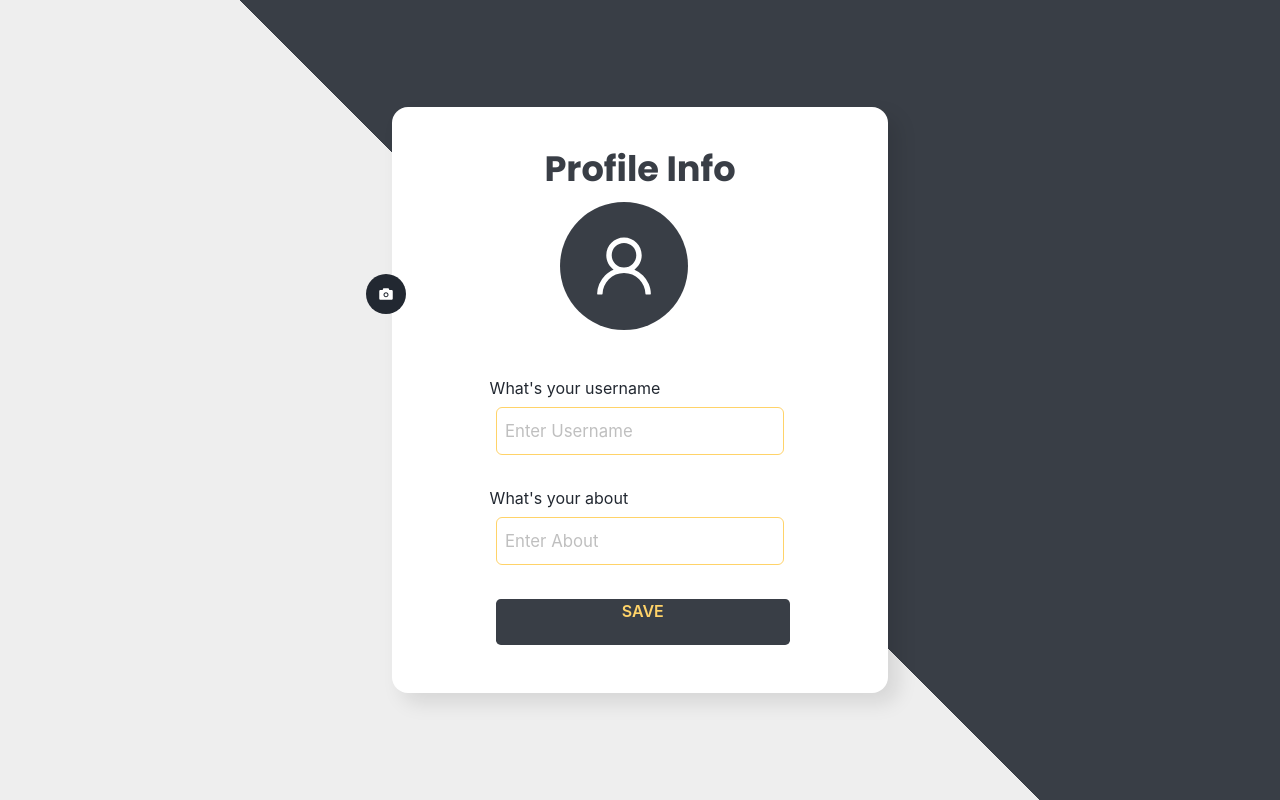
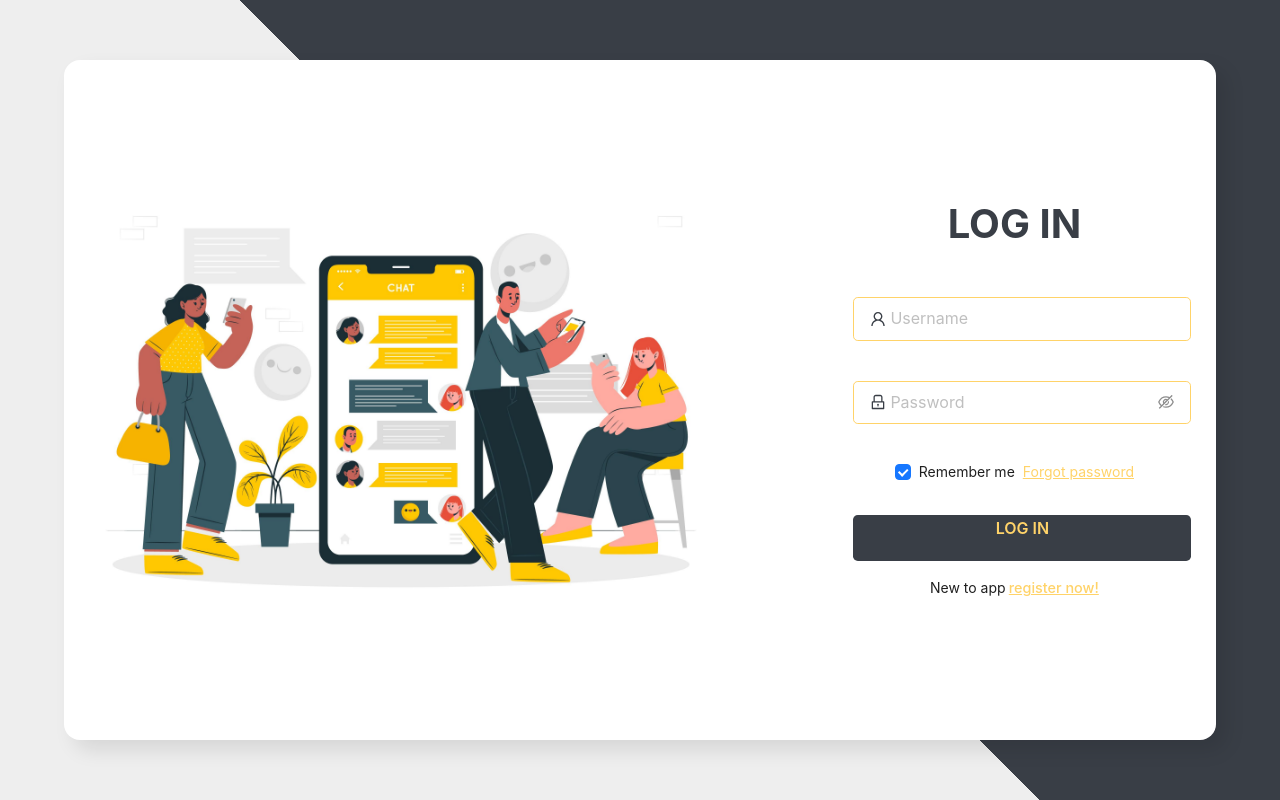
Before and after one commit to Moosa-Razaa/OnlineChattingApplication, a React (Vite) app in the folder frontend/: page / in a window 1280 px wide. Built offline with nearby package versions, Linux system fonts and the light colour scheme.

Commit message:
Resolved comments on the PR

```diff
--- a/frontend/src/App.tsx
+++ b/frontend/src/App.tsx
@@ -1,11 +1,12 @@
 import React from 'react';
-import LoginSignupForm from './components/LoginSignupForm';
 import "./App.module.css"
 import OTPScreen from './components/OtpScreen';
-import ProfileForm from './components/Profile';
+import Profile from './components/Profile';
+import LoginSignupForm from './components/LoginSignupForm';
+
 
 const App: React.FC = () => {
-  return <ProfileForm/>
+  return <LoginSignupForm state='login'/>
 };
 
 export default App;
--- a/frontend/src/components/LoginSignupForm.module.css
+++ b/frontend/src/components/LoginSignupForm.module.css
@@ -1,18 +1,8 @@
-/*
-:root {
-  --main: rgba(13, 18, 36, 1);
-  --pink: rgba(249, 38, 174, 1);
-  --cyan: rgba(22, 248, 182, 1);
-  --purple: rgba(129, 40, 237, 1);
-} */
-
-
 .background {
   width: 100%;
   height: 100vh;
-  background: linear-gradient(45deg, #EEEEEE 50%, #393E46 50%);
+  background: linear-gradient(45deg, #eeeeee 50%, #393e46 50%);
   display: flex;
-  justify-content: center;
   align-items: center;
   justify-content: center;
 }
@@ -48,7 +38,7 @@
   width: 100%;
 }
 
-.ant-btn {
+.btn {
   background-color: #393e46;
   width: 19rem;
   height: 1.7rem;
@@ -64,7 +54,7 @@
   text-transform: uppercase;
   font-size: 1rem;
   font-weight: 600;
-  transition: all .5s;
+  transition: all 0.5s;
 }
 
 .login-text {
@@ -73,7 +63,7 @@
   text-align: center;
 }
 
-.ant-btn:hover {
+.btn:hover {
   opacity: 90% !important;
   color: #393e46 !important;
   outline: none !important;
@@ -98,7 +88,7 @@
   gap: 2rem;
 }
 
-.ant-input {
+.input {
   margin: 0.5rem;
   font-size: 1rem;
   padding: 0.5rem 1rem;
@@ -107,18 +97,17 @@
   border-radius: 0.3rem;
 }
 
-
-.register-button{
+.register-button {
   color: #ffd369;
   cursor: pointer;
   font-weight: 500;
-  font-size: .9rem;
+  font-size: 0.9rem;
   text-decoration: underline;
 }
 
-.register{
+.register {
   display: flex;
   justify-content: center;
   margin: 1rem;
-  gap: .2rem;
+  gap: 0.2rem;
 }
--- a/frontend/src/components/LoginSignupForm.tsx
+++ b/frontend/src/components/LoginSignupForm.tsx
@@ -36,7 +36,7 @@ const LoginSignupForm: React.FC<LoginSignupFormProps> = ({ state }) => {
                 ]}
               >
                 <Input
-                  className={styles["ant-input"]}
+                  className={styles.input}
                   prefix={<UserOutlined className="site-form-item-icon" />}
                   placeholder="Username"
                 />
@@ -48,7 +48,7 @@ const LoginSignupForm: React.FC<LoginSignupFormProps> = ({ state }) => {
                 ]}
               >
                 <Input.Password
-                  className={styles["ant-input"]}
+                  className={styles.input}
                   prefix={<LockOutlined className="site-form-item-icon" />}
                   type="password"
                   placeholder="Password"
@@ -62,7 +62,7 @@ const LoginSignupForm: React.FC<LoginSignupFormProps> = ({ state }) => {
                   ]}
                 >
                   <Input
-                    className={styles["ant-input"]}
+                    className={styles.input}
                     prefix={<LockOutlined className="site-form-item-icon" />}
                     type="password"
                     placeholder="Confirm password"
@@ -91,7 +91,7 @@ const LoginSignupForm: React.FC<LoginSignupFormProps> = ({ state }) => {
               </div>
 
               <Form.Item>
-                <Button className={styles["ant-btn"]} block htmlType="submit">
+                <Button className={styles.btn} block htmlType="submit">
                   {state === "login" ? "log in" : "sign up"}
                 </Button>
                 <div className={styles.register}>
--- a/frontend/src/components/OtpScreen.module.css
+++ b/frontend/src/components/OtpScreen.module.css
@@ -1,7 +1,6 @@
 .main-div{
     width: 100%;
     height: 100vh;
-    /* background-color: #eeeeee; */
     display: flex;
     justify-content: center;
     align-items: center;
@@ -13,7 +12,6 @@
     height: 65%;
     background-color: white;
     display: flex;
-    /* justify-content: center; */
     align-items: center;
     box-shadow: 10px 10px 20px rgba(0, 0, 0, 0.1);
     border-radius: 1rem;
@@ -27,7 +25,7 @@
     text-align: center;
   }
 
-  .ant-btn {
+  .btn {
     background-color: #393e46;
     width: 19rem;
     height: 1.7rem;
@@ -46,7 +44,7 @@
     transition: all .5s;
   }
 
-  .ant-btn:hover {
+  .btn:hover {
     opacity: 90% !important;
     color: #393e46 !important;
     outline: none !important;
@@ -55,3 +53,9 @@
     cursor: pointer !important;
     background-color: #ffd369;
   }
+
+  .info-text{
+    text-align: center;
+    font-size:  "1rem";
+    margin: 0 0 4rem 0;
+  }
--- a/frontend/src/components/Profile.module.css
+++ b/frontend/src/components/Profile.module.css
@@ -1,7 +1,6 @@
 .main-div{
     width: 100%;
     height: 100vh;
-    /* background-color: #eeeeee; */
     display: flex;
     justify-content: center;
     align-items: center;
@@ -13,13 +12,11 @@
     height: auto;
     background-color: white;
     display: flex;
-    /* justify-content: center; */
     align-items: center;
     box-shadow: 10px 10px 20px rgba(0, 0, 0, 0.1);
     padding: 1.5rem;
     border-radius: 1rem;
     flex-direction: column;
-    /* margin: 0 auto; */
 }
 
 .profile-info-text {
@@ -29,7 +26,7 @@
     text-align: center;
   }
 
-  .ant-btn {
+  .btn {
     background-color: #393e46;
     width: 18.4rem !important;
     height: 1.7rem;
@@ -48,7 +45,7 @@
     transition: all .5s;
   }
 
-  .ant-btn:hover {
+  .btn:hover {
     opacity: 90% !important;
     color: #393e46 !important;
     outline: none !important;
--- a/frontend/src/components/Profile.tsx
+++ b/frontend/src/components/Profile.tsx
@@ -32,21 +32,6 @@ const Profile: React.FC = () => {
     margin: ".4rem",
     border: "1px solid #ffd369",
     display:"block"
-  };
-
-  const div = {
-    border: "2px solid black",
-    marginLeft: "4.4rem",
-    width: "6rem",
-    height: "6rem",
-    borderRadius: "50%",
-    backgroundColor: "#393E46",
-    display: "flex",
-    justifyContent: "center",
-    padding: "1rem",
-    flexDirection: "column",
-    alignItems: "center",
-    color: "white",
   };
 
   const image = {
@@ -126,7 +111,7 @@ const Profile: React.FC = () => {
           </Form.Item>
 
           <Form.Item>
-            <Button block htmlType="submit" className={styles["ant-btn"]}>
+            <Button block htmlType="submit" className={styles.btn}>
               Save
             </Button>
           </Form.Item>
```
Also changed, not shown: frontend/src/components/OtpScreen.tsx (+2 -7 lines).
